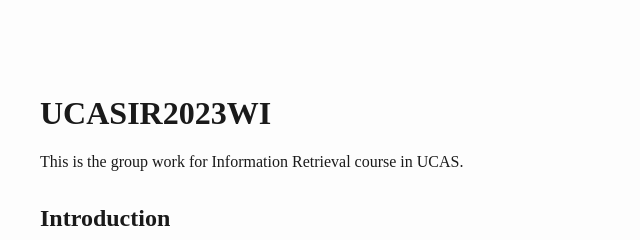
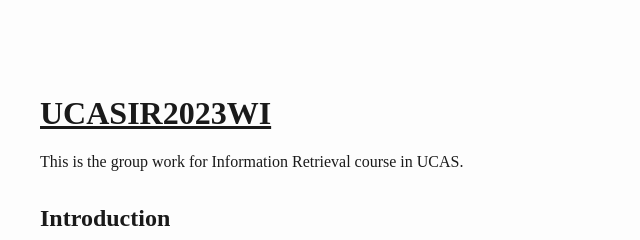
Before and after one commit to truman0102/UCASIR2023WI, a plain HTML site: page index.html in a window 1280 px wide. Shown: the top 240 px of the page, 312-952 px from the left. Drawn offline with nearby package versions, Linux system fonts and the light colour scheme.

Commit message:
Update index.html

```diff
--- a/index.html
+++ b/index.html
@@ -383,7 +383,9 @@
     <![endif]-->
   </head>
   <body>
-    <h1 id="ucasir2023wi">UCASIR2023WI</h1>
+    <h1 id="ucasir2023wi">
+      <a href="https://github.com/truman0102/UCASIR2023WI">UCASIR2023WI</a>
+    </h1>
     <p>This is the group work for Information Retrieval course in UCAS.</p>
     <h2 id="introduction">Introduction</h2>
     <p>
```
